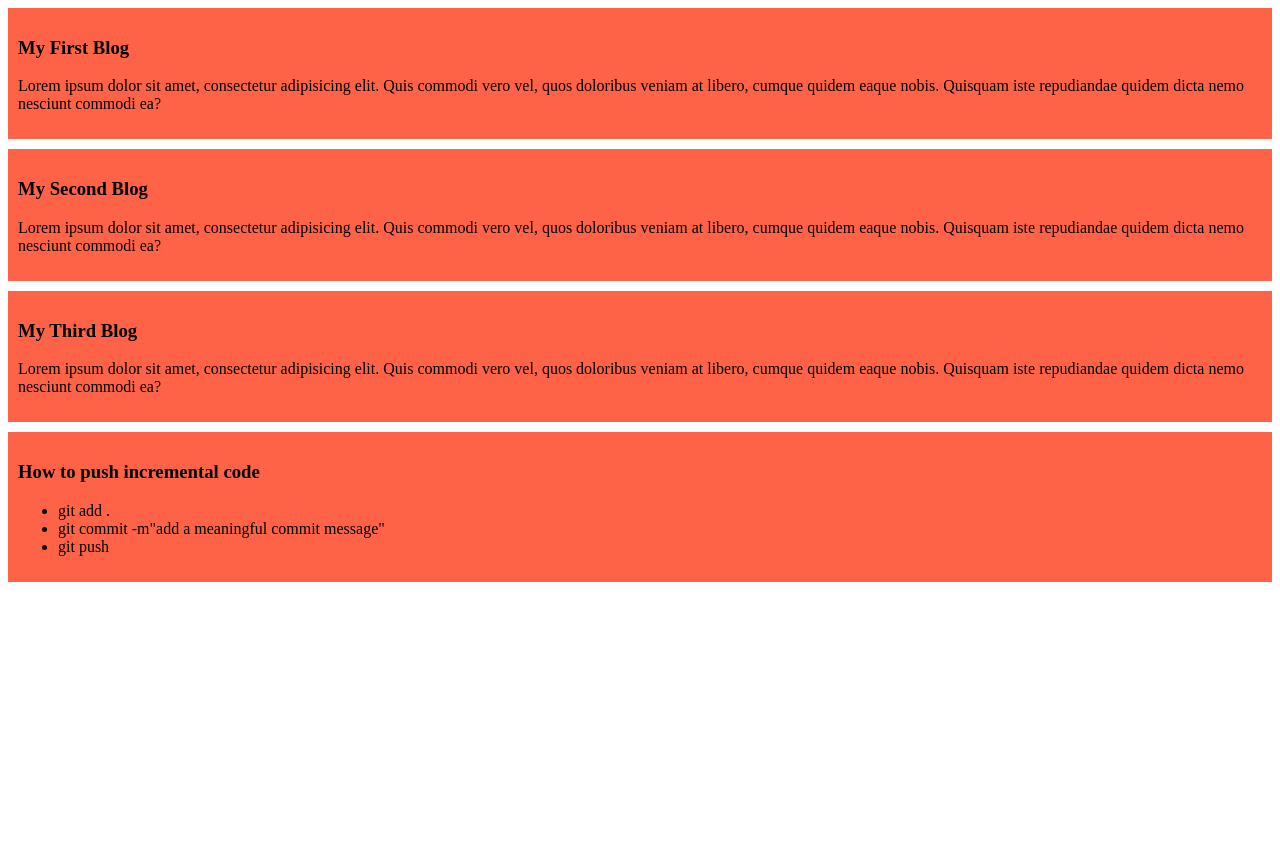
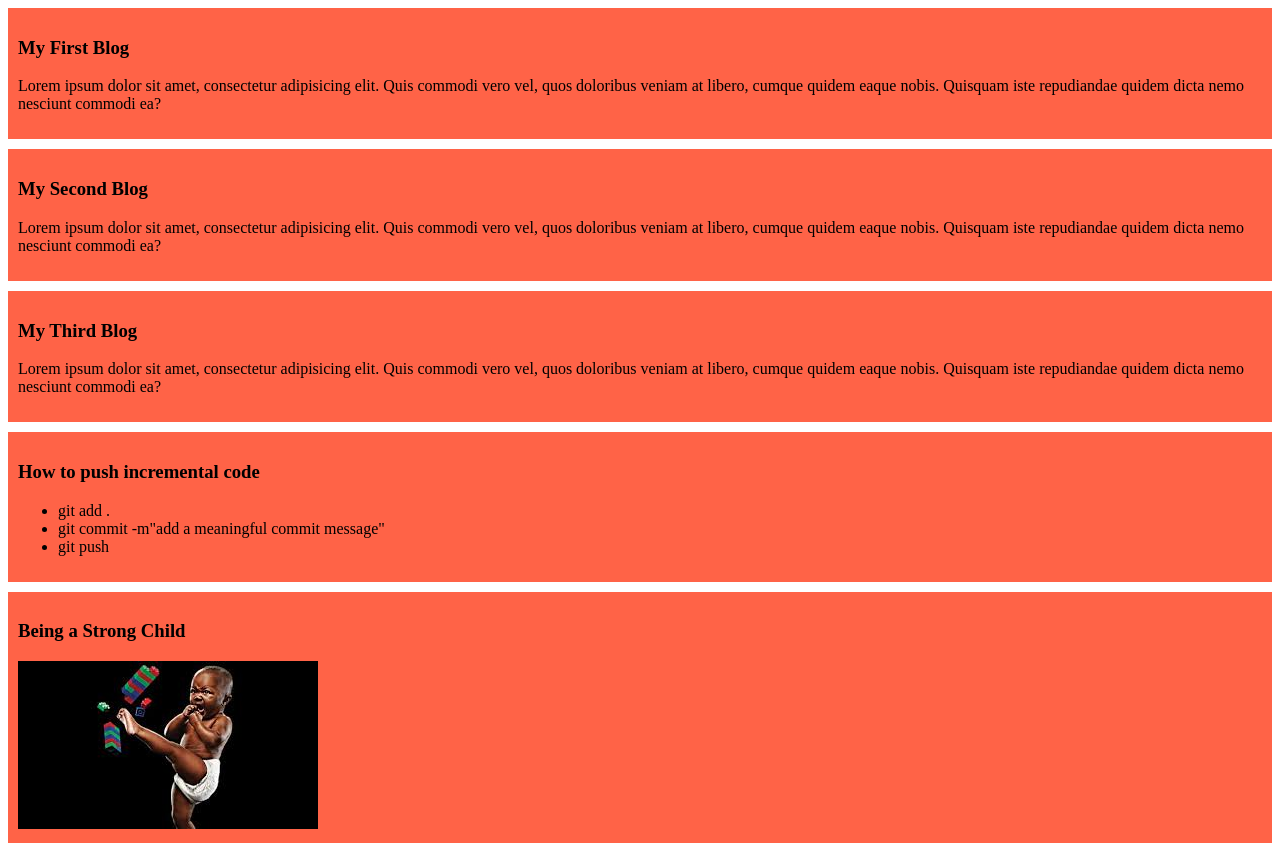
Before and after one commit to Biswa-Mitra-Barua/my-first-git-repo, a plain HTML site: page index.html in a window 1280 px wide. Before the commit the page ends 800 px from the top, so only its background shows below. Drawn offline with Linux system fonts and the light colour scheme.

Commit message:
added an image of a strong child

```diff
--- a/index.html
+++ b/index.html
@@ -27,5 +27,9 @@
             <li>git push</li>
         </ul>
     </div>
+    <div>
+        <h3>Being a Strong Child</h3>
+        <img src="images/strong child.jfif" alt="">
+    </div>
 </body>
 </html>
```
Also changed, not shown: images/strong child.jfif (added).
